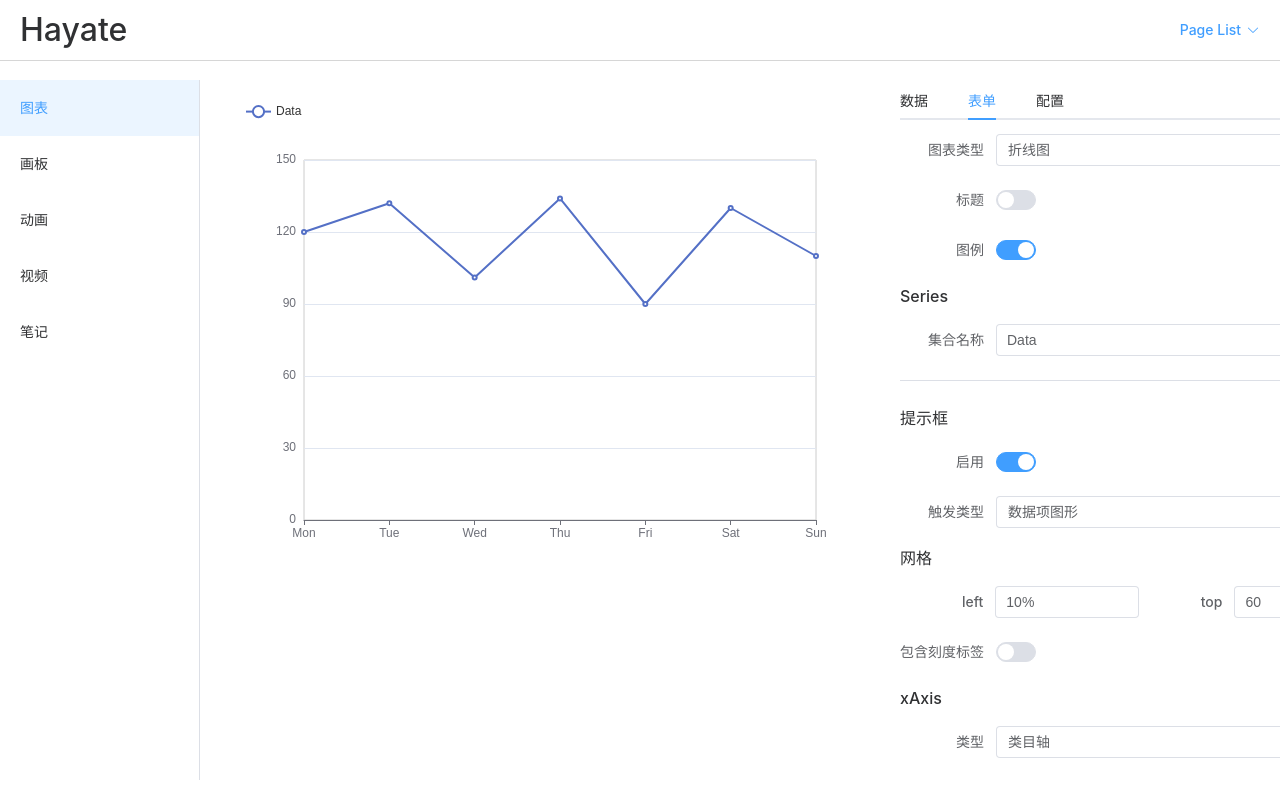
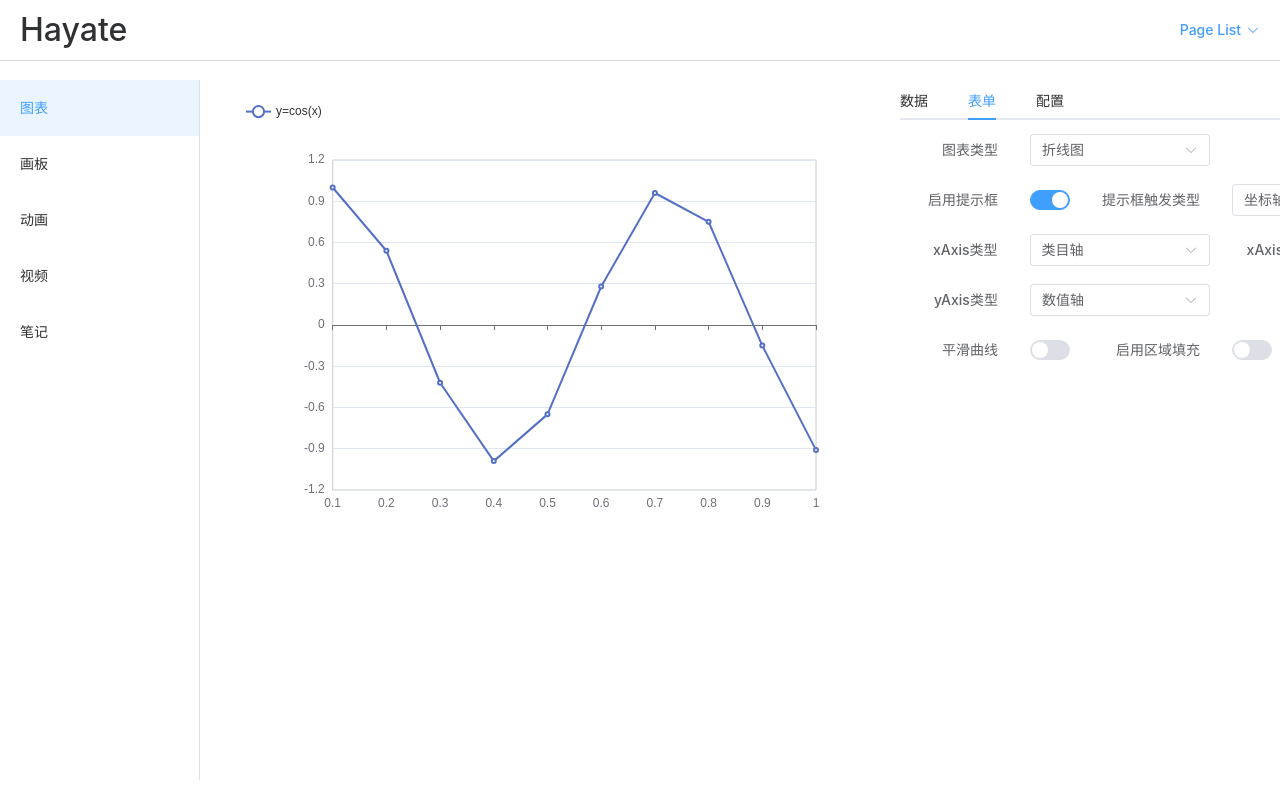
Before and after one commit to lienze87/hayate, a Vue app: page /charts in a window 1280 px wide. Shown: the top 794 px of the page. Built offline with nearby package versions, Linux system fonts and the light colour scheme.

Commit message:
fix(page): 修改图表页面的数据生成方式

```diff
--- a/package.json
+++ b/package.json
@@ -17,8 +17,10 @@
     "lenis": "^1.0.45",
     "lodash": "^4.17.21",
     "marked": "^12.0.2",
+    "mathjs": "^13.0.0",
     "pinia": "^2.1.7",
     "pinia-plugin-persistedstate": "^3.2.1",
+    "pixi-spine": "^4.0.4",
     "pixi.js": "^8.1.5",
     "qs": "^6.12.1",
     "three": "^0.164.1",
--- a/src/pages/charts/index.vue
+++ b/src/pages/charts/index.vue
@@ -11,61 +11,42 @@
       </el-tabs>
       <div v-show="activeTab === 'data'" class="option-table">
         <div class="action_bar">
-          <el-button type="primary" @click="handleAddData">新增</el-button>
+          <el-form :model="dataForm" class="data-form-content" label-width="auto" inline>
+            <el-form-item label="表达式">
+              <div style="display: inline-flex">
+                <div>{{ dataForm.resultSymbol }}=</div>
+                <el-input v-model="dataForm.expression"></el-input>
               </div>
-        <el-table :data="dataList">
-          <el-table-column type="index" width="50" />
-          <el-table-column v-for="category in categoryList" :key="category" :prop="category" :label="category">
-            <template #default="scope">
-              <div v-if="editId === scope.row.id">
-                <el-input v-model="scope.row[category]"></el-input>
+            </el-form-item>
+            <el-form-item label="数量">
+              <el-input-number v-model="dataForm.number" :min="1"></el-input-number>
+            </el-form-item>
+            <el-form-item>
+              <el-button type="primary" @click="handleAddData">生成数据</el-button>
+            </el-form-item>
+          </el-form>
         </div>
-              <span v-else>{{ scope.row[category] }}</span>
-            </template>
-          </el-table-column>
-          <el-table-column label="操作" width="180">
-            <template #default="scope">
-              <template v-if="editId === scope.row.id">
-                <el-button type="primary" @click="handleConfirmData(scope.row)"> 确定 </el-button>
-                <el-button @click="handleCancelData(scope.row)">取消</el-button>
-              </template>
-              <template v-else>
-                <el-button type="success" @click="handleEditData(scope.row)"> 修改 </el-button>
-                <el-button type="danger" @click="handleDeleteData(scope.row)"> 删除 </el-button>
-              </template>
-            </template>
-          </el-table-column>
+        <el-table :data="dataset.source">
+          <el-table-column prop="x" label="x" />
+          <el-table-column prop="y" label="y" />
+          <el-table-column prop="t" label="t" />
         </el-table>
       </div>
       <div v-show="activeTab === 'form'" class="options-form">
-        <el-form :model="config" label-width="auto">
+        <el-form :model="config" class="options-form-content" label-width="auto" inline>
           <el-form-item label="图表类型">
             <el-select v-model="seriesType" placeholder="请选择">
               <el-option v-for="item in seriesTypeList" :key="item.value" :label="item.name" :value="item.value" />
             </el-select>
           </el-form-item>
-          <el-form-item label="标题">
-            <el-switch v-model="config.title.show"></el-switch>
-            <el-input v-if="config.title.show" v-model="config.title.text" placeholder="请输入标题"></el-input>
-          </el-form-item>
           <el-form-item label="图例">
             <el-switch v-model="config.legend.show"></el-switch>
           </el-form-item>
           <div class="config-group">
-            <p>Series</p>
-            <div v-for="group in dataset" :key="group.id">
-              <el-form-item label="集合名称">
-                <el-input v-model="group.name" placeholder="请输入集合名称"></el-input>
-              </el-form-item>
-              <el-divider />
-            </div>
-          </div>
-          <div class="config-group">
-            <p>提示框</p>
-            <el-form-item label="启用">
+            <el-form-item label="启用提示框">
               <el-switch v-model="config.tooltip.show"></el-switch>
             </el-form-item>
-            <el-form-item label="触发类型">
+            <el-form-item label="提示框触发类型">
               <el-select v-model="config.tooltip.trigger" placeholder="请选择">
                 <el-option
                   v-for="item in tooltipTriggerList"
@@ -76,52 +57,24 @@
               </el-select>
             </el-form-item>
           </div>
-          <div class="config-group">
-            <p>网格</p>
-            <div class="form-item-inline">
-              <el-form-item label="left">
-                <el-input v-model="config.grid.left"></el-input>
-              </el-form-item>
-              <el-form-item label="top">
-                <el-input v-model="config.grid.top"></el-input>
-              </el-form-item>
-              <el-form-item label="right">
-                <el-input v-model="config.grid.right"></el-input>
-              </el-form-item>
-              <el-form-item label="bottom">
-                <el-input v-model="config.grid.bottom"></el-input>
-              </el-form-item>
-            </div>
-            <el-form-item label="包含刻度标签">
-              <el-switch v-model="config.grid.containLabel"></el-switch>
-            </el-form-item>
-          </div>
-          <div class="config-group">
-            <p>xAxis</p>
-            <el-form-item label="类型">
+          <el-form-item label="xAxis类型">
             <el-select v-model="config.xAxis.type" placeholder="请选择">
               <el-option v-for="item in axisTypeList" :key="item.value" :label="item.name" :value="item.value" />
             </el-select>
           </el-form-item>
-            <el-form-item label="刻度居中 ">
+          <el-form-item label="xAxis刻度居中 ">
             <el-switch v-model="config.xAxis.boundaryGap"></el-switch>
           </el-form-item>
-          </div>
-          <div class="config-group">
-            <p>yAxis</p>
-            <el-form-item label="类型">
+          <el-form-item label="yAxis类型">
             <el-select v-model="config.yAxis.type" placeholder="请选择">
               <el-option v-for="item in axisTypeList" :key="item.value" :label="item.name" :value="item.value" />
             </el-select>
           </el-form-item>
-          </div>
           <div v-if="seriesType === 'line'" class="config-group">
-            <p>line</p>
             <el-form-item label="平滑曲线">
               <el-switch v-model="lineConfig.smooth"></el-switch>
             </el-form-item>
-            <p>区域填充</p>
-            <el-form-item label="启用">
+            <el-form-item label="启用区域填充">
               <el-switch v-model="lineConfig.areaStyle.enable"></el-switch>
             </el-form-item>
           </div>
@@ -139,7 +92,8 @@ export default {
 </script>
 
 <script lang="ts" setup>
-import { computed, nextTick, ref } from 'vue';
+import { parse } from 'mathjs';
+import { computed, onMounted, ref } from 'vue';
 
 import ECharts from '@/components/ECharts.vue';
 import JsonEditor from '@/components/JsonEditor.vue';
@@ -152,16 +106,8 @@ const seriesTypeList = [
     value: 'line',
   },
   {
-    name: '柱状图',
-    value: 'bar',
-  },
-  {
     name: '散点图',
     value: 'scatter',
-  },
-  {
-    name: '饼图',
-    value: 'pie',
   },
 ];
 
@@ -199,43 +145,67 @@ const tooltipTriggerList = [
   },
 ];
 
-const dataset = ref([
-  {
-    id: 1,
-    name: 'Data',
-    values: [
-      { name: 'Mon', value: 120 },
-      { name: 'Tue', value: 132 },
-      { name: 'Wed', value: 101 },
-      { name: 'Thu', value: 134 },
-      { name: 'Fri', value: 90 },
-      { name: 'Sat', value: 130 },
-      { name: 'Sun', value: 110 },
-    ],
-  },
-]);
-const editId = ref(0);
+const dataForm = ref({
+  expression: 'cos(x)',
+  resultSymbol: 'y',
+  variableSymbol: 'x',
+  number: 10,
+});
+
+const dataset = ref({
+  dimensions: ['x', 'y', 't'],
+  source: [],
+});
+
+const handleAddData = () => {
+  const list = [];
+  let index = 0;
+
+  function getValue(x: number) {
+    try {
+      const node = parse(dataForm.value.expression);
+      const code = node.compile();
+      const evaluate = code.evaluate({ x });
+      return evaluate;
+    } catch (e) {
+      dataForm.value.expression = 'x';
+      return x;
+    }
+  }
+
+  function formatNum(val: Number) {
+    return Number(val.toFixed(2));
+  }
+
+  while (list.length < dataForm.value.number) {
+    list.push({
+      x: index,
+      y: formatNum(getValue(index)),
+      t: formatNum((index + 1) / dataForm.value.number),
+    });
+    index++;
+  }
+
+  dataset.value.source = list;
+};
 
 const config = ref({
-  title: {
-    show: false,
-    text: '图表标题',
-    left: 'auto',
-    top: 'auto',
-    right: 'auto',
-    bottom: 'auto',
-  },
   tooltip: {
     show: true,
-    trigger: 'item',
+    trigger: 'axis',
+    axisPointer: {
+      type: 'cross',
+    },
+  },
+  axisPointer: {
+    link: { xAxisIndex: 'all' },
+    label: {
+      backgroundColor: '#777',
+    },
   },
   grid: {
     show: true,
-    left: '10%',
-    top: 60,
-    right: '10%',
-    bottom: 60,
-    containLabel: false,
+    containLabel: true,
   },
   legend: {
     show: true,
@@ -248,7 +218,6 @@ const config = ref({
     show: true,
     type: 'category',
     boundaryGap: false,
-    data: [],
   },
   yAxis: { show: true, type: 'value' },
 });
@@ -259,102 +228,32 @@ const lineConfig = ref({
   areaStyle: { enable: false },
 });
 
-const categoryList = computed(() => {
-  return dataset.value[0].values.map((ele) => ele.name);
-});
-
-const dataList = computed(() => {
-  return dataset.value.map((group) => {
-    const data: any = { id: group.id };
-
-    group.values.forEach((item) => {
-      data[item.name] = item.value;
-    });
-
-    return data;
-  });
-});
-
-const handleAddData = () => {
-  const id = Date.now();
-  dataset.value.push({
-    id,
-    name: 'Name',
-    values: categoryList.value.map((category: string) => {
-      return { name: category, value: 0 };
-    }),
-  });
-  nextTick(() => {
-    editId.value = id;
-  });
-};
-
-const handleEditData = (row: any) => {
-  editId.value = row.id;
-};
-
-const handleConfirmData = (row: any) => {
-  const targetIndex = dataset.value.findIndex((ele: any) => ele.id === editId.value);
-  dataset.value.splice(targetIndex, 1, {
-    ...dataset.value[targetIndex],
-    values: categoryList.value.map((category: string) => {
-      return { name: category, value: Number(row[category]) };
-    }),
-  });
-  editId.value = 0;
-};
-
-const handleCancelData = (row: any) => {
-  handleDeleteData();
-};
-
-const handleDeleteData = () => {
-  const targetIndex = dataset.value.findIndex((ele: any) => ele.id === editId.value);
-  dataset.value.splice(targetIndex, 1);
-};
-
 const options = computed(() => {
   const nowConfig = { ...config.value };
-  if (seriesType.value === 'pie') {
-    nowConfig.xAxis.show = false;
-    nowConfig.yAxis.show = false;
-    nowConfig.grid.show = false;
-  } else {
-    nowConfig.xAxis.show = true;
-    nowConfig.yAxis.show = true;
-    nowConfig.grid.show = true;
-  }
-  nowConfig.xAxis.data = categoryList.value;
-  return {
-    ...nowConfig,
-    series: dataset.value.map((item) => {
-      const valueList = item.values.map((ele) => ele.value);
-      if (seriesType.value === 'pie') {
-        return {
-          name: item.name,
-          type: seriesType.value,
-          data: item.values,
-        };
-      }
-      if (seriesType.value === 'line') {
+
   const tempConf = { ...lineConfig.value };
   if (!tempConf.areaStyle.enable) {
     tempConf.areaStyle = undefined;
   }
 
   return {
-          name: item.name,
+    ...nowConfig,
+    dataset: dataset.value,
+    series: [
+      {
+        name: `y=${dataForm.value.expression}`,
         type: seriesType.value,
-          data: valueList,
+        encode: { x: 2, y: 1 },
         ...tempConf,
-        };
-      }
-      return { name: item.name, type: seriesType.value, data: valueList };
-    }),
+      },
+    ],
   };
 });
 
 const activeTab = ref('form');
+onMounted(() => {
+  handleAddData();
+});
 </script>
 
 <style lang="scss" scoped>
@@ -382,5 +281,14 @@ const activeTab = ref('form');
 }
 .options-form {
   width: 80%;
+  .options-form-content {
+    .el-form-item {
+      gap: 20px;
+      flex-basis: 33%;
+    }
+  }
+  .el-select {
+    min-width: 180px;
+  }
 }
 </style>
```
Also changed, not shown: 1 other file (tests, documents, lock files or other folders). Lines whose indentation alone changed are shown as unchanged.
